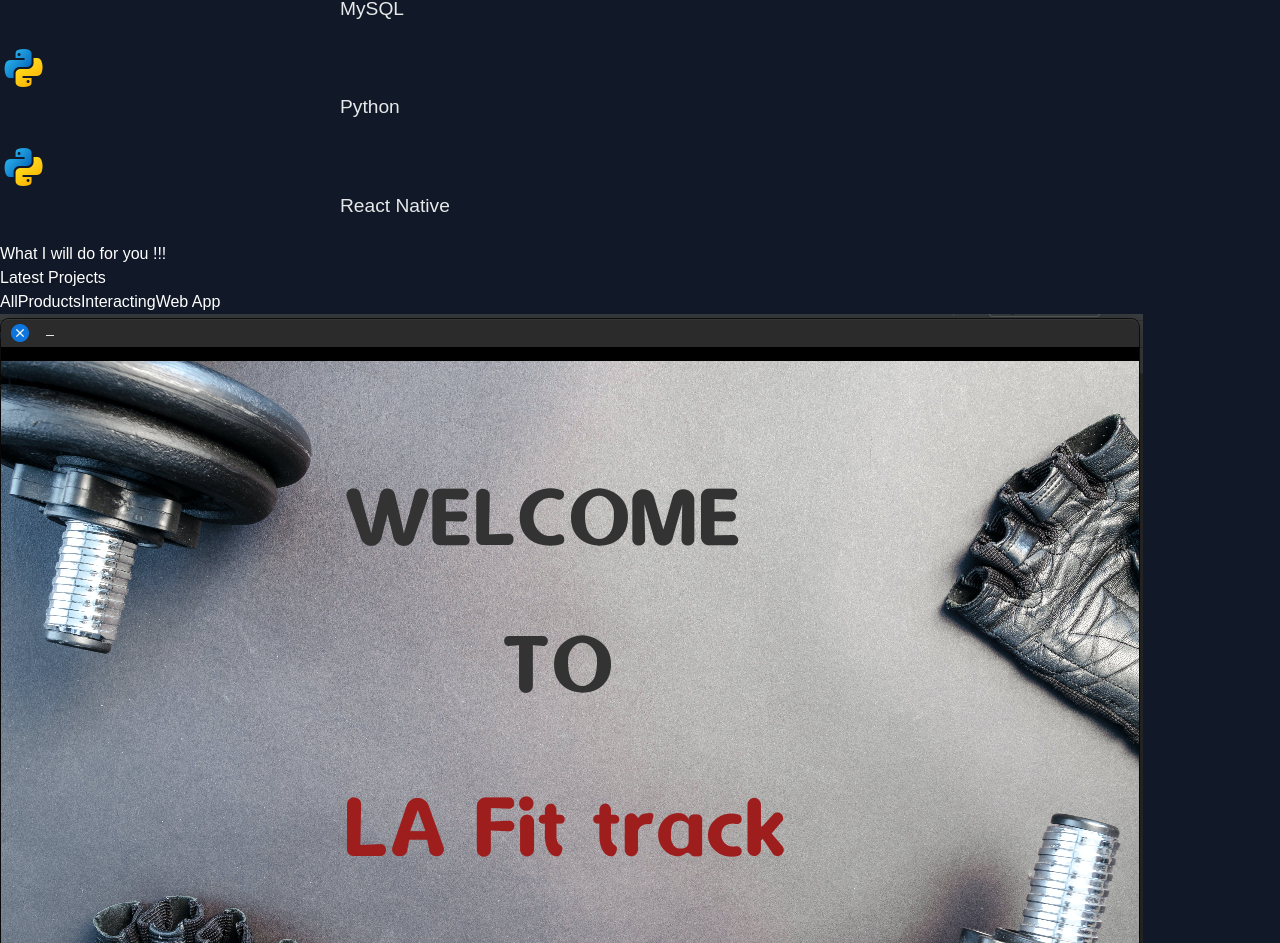
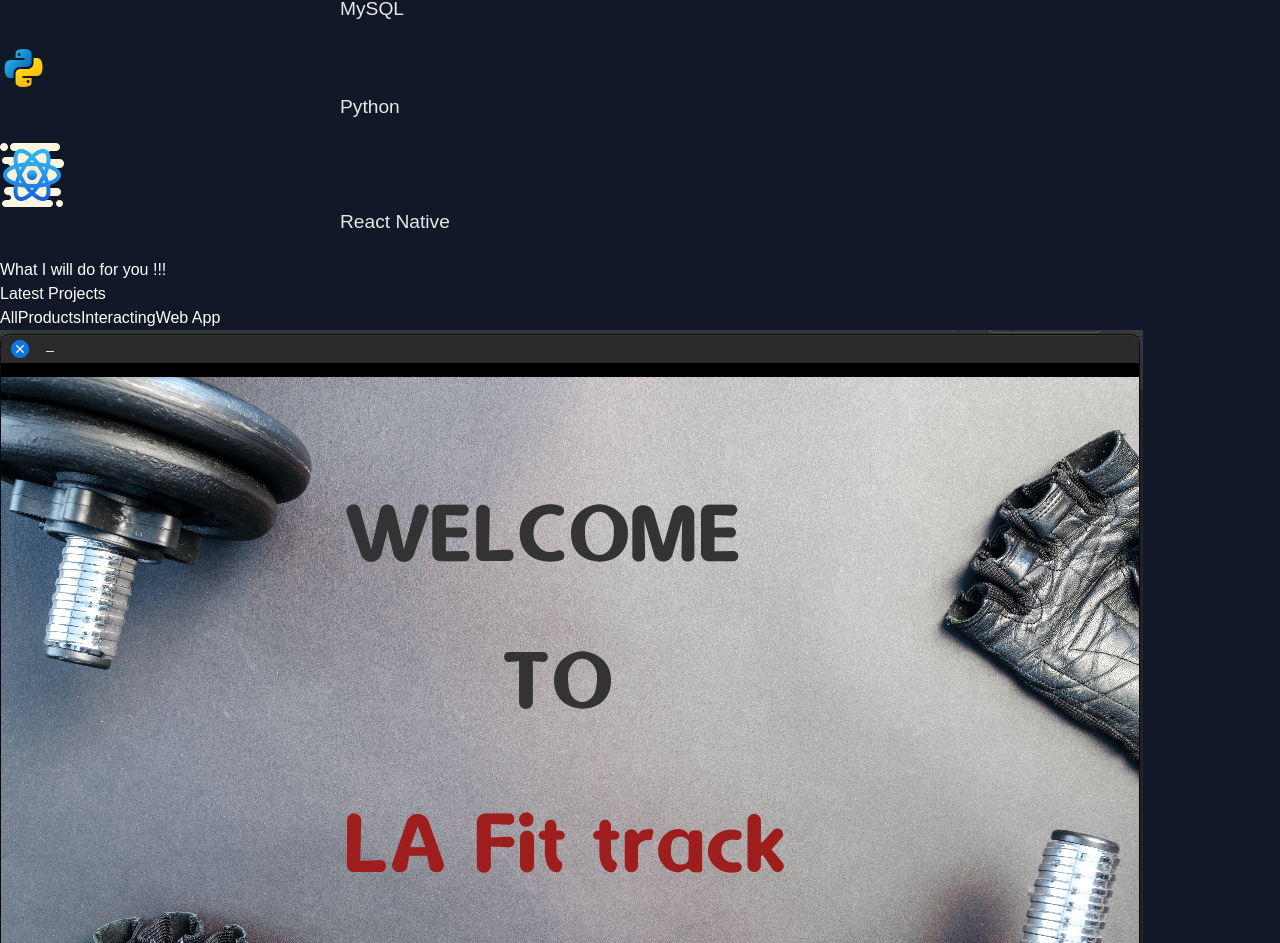
Before and after one commit to chulakasam/Portfolio-React, a React (Vite) app: page / in a window 1280 px wide. Shown: the part 4156-5099 px from the top of the page. Built offline with nearby package versions, Linux system fonts and the light colour scheme.

Commit message:
new project to portfolio

```diff
--- a/src/components/Skills.tsx
+++ b/src/components/Skills.tsx
@@ -11,7 +11,7 @@
         { name: 'MongoDB', icon: 'icons8-mongodb-a-cross-platform-document-oriented-database-program-24.png' },
         { name: 'MySQL', icon: 'icons8-mysql-48.png' },
         { name: 'Python', icon: 'icons8-python-48.png' },
-        { name: 'React Native', icon: 'icons8-python-48.png' },
+        { name: 'React Native', icon: 'icons8-react-native-64.png' },
     ];
 
     return (
```
